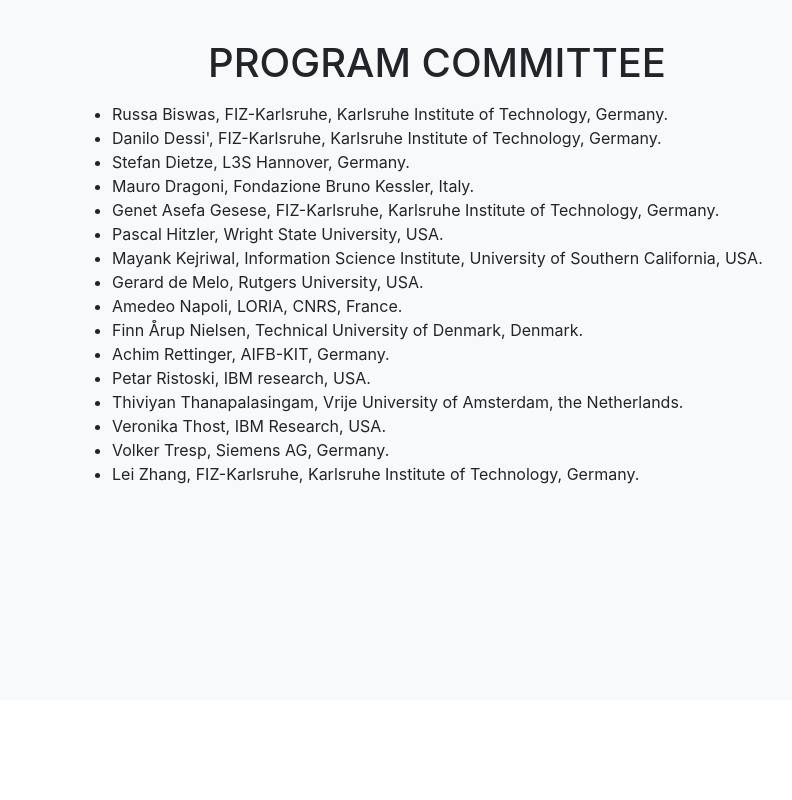
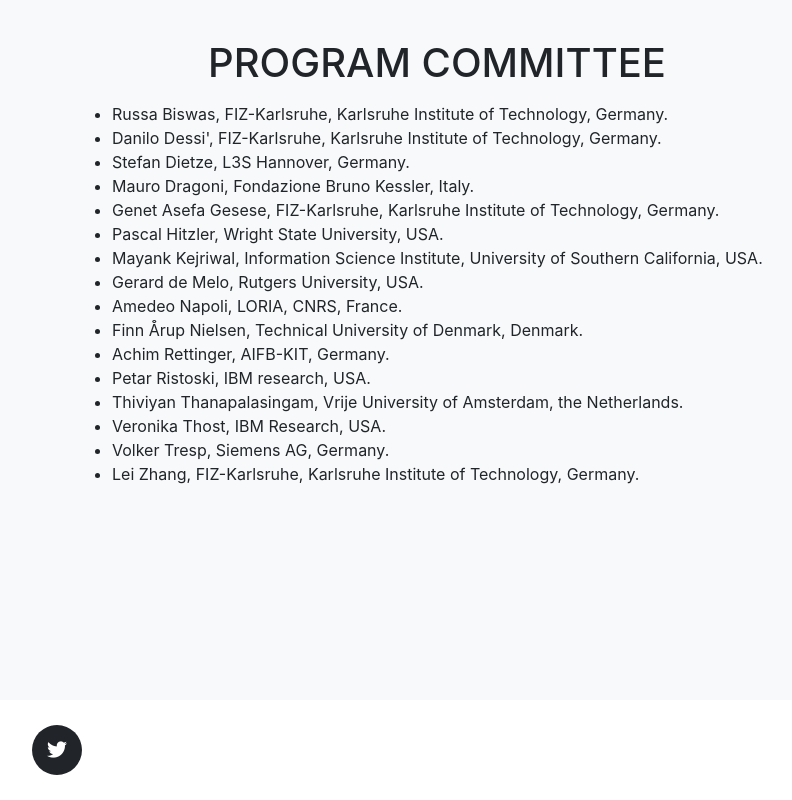
Before and after one commit to alammehwish/dl4kg_eswc_2020, a website with bundled scripts: page index.html in a window 1280 px wide. Shown: the part 5255-6055 px from the top of the page, without its empty margins (203-995 px from the left). Before the commit the page ends 5955 px from the top, so only its background shows below. Built offline with nearby package versions, Linux system fonts and the light colour scheme; files whose address does not match are found by name; a web font is replaced by a local one.

Commit message:
Update index.html

```diff
--- a/index.html
+++ b/index.html
@@ -433,21 +433,21 @@
       </div>
     </section>-->
 
-  <!-- Footer
+  <!-- Footer -->
     <footer>
       <div class="container">
         <div class="row">
-          <div class="col-md-4">
+          <!--<div class="col-md-4">
             <span class="copyright">Copyright &copy; Your Website 2018</span>
-          </div>
+          </div>-->
           <div class="col-md-4">
             <ul class="list-inline social-buttons">
               <li class="list-inline-item">
-                <a href="#">
+                <a href="https://twitter.com/dl4kg1">
                   <i class="fab fa-twitter"></i>
                 </a>
               </li>
-              <li class="list-inline-item">
+              <!-- <li class="list-inline-item">
                 <a href="#">
                   <i class="fab fa-facebook-f"></i>
                 </a>
@@ -456,10 +456,10 @@
                 <a href="#">
                   <i class="fab fa-linkedin-in"></i>
                 </a>
-              </li>
+              </li>-->
             </ul>
           </div>
-          <div class="col-md-4">
+          <!-- <div class="col-md-4">
             <ul class="list-inline quicklinks">
               <li class="list-inline-item">
                 <a href="#">Privacy Policy</a>
@@ -468,10 +468,10 @@
                 <a href="#">Terms of Use</a>
               </li>
             </ul>
-          </div>
+          </div> -->
         </div>
       </div>
-    </footer>-->
+    </footer>
 
   <!-- Portfolio Modals -->
 
```
